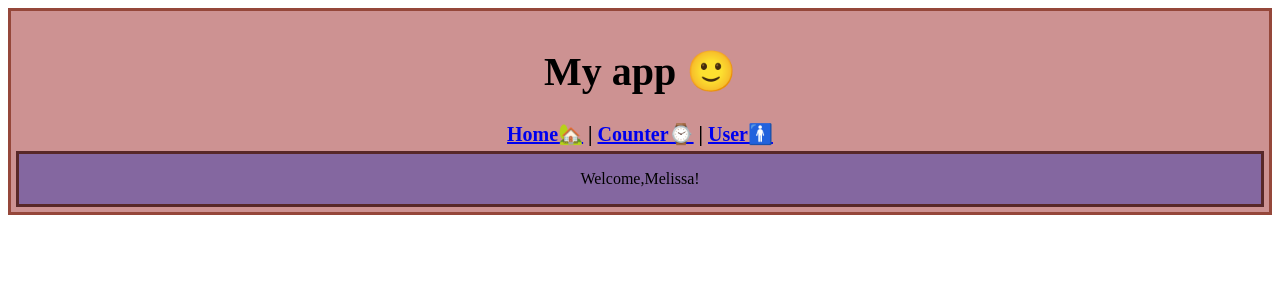
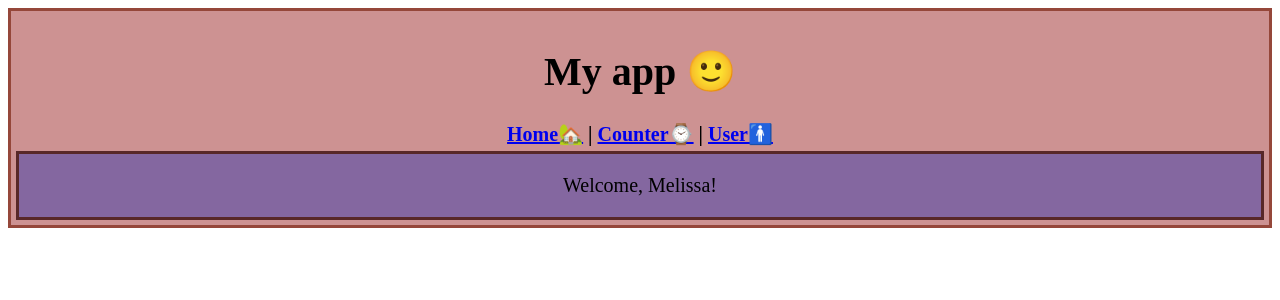
Before and after one commit to Meli357/REACT-exercises, a React (Create React App) app: page / in a window 1280 px wide. Shown: the top 300 px of the page. Built offline with nearby package versions, Linux system fonts and the light colour scheme.

Commit message:
add page not found

```diff
--- a/src/App.js
+++ b/src/App.js
@@ -33,6 +33,8 @@ export function App(){
                 <Route path="/" element={<Welcome name="Melissa"/>}/>
                 <Route path="/counter" element={<ClickCounter />}/>
                 <Route path="/users/:username" element={<ShowGithubUser />} />
+
+                <Route path="*" element={<div><p>Page not found</p></div>} />
             </Routes>
         </Container>
     </div>
--- a/src/Welcome.js
+++ b/src/Welcome.js
@@ -3,7 +3,7 @@ import { Age } from "./Age";
 
 export function Welcome(props){
     return (<div className="welcome">
-        <p>Welcome,{props.name}!</p>
+        <p>Welcome, {props.name}!</p>
             {props.age>18 &&
             props.age<65 &&
             props.name==="John" &&
--- a/src/index.css
+++ b/src/index.css
@@ -2,6 +2,8 @@
     background-color: rgb(132, 103, 160);
     border: 3px solid rgb(88, 40, 40);
     text-align: center;
+    font-family:cursive;
+    font-size: 20px;
 }
 
 .container{
@@ -14,4 +16,5 @@
     font-size: 20px;
     text-align: center;
     padding: 5px;
+    font-family:cursive;
 }
```
